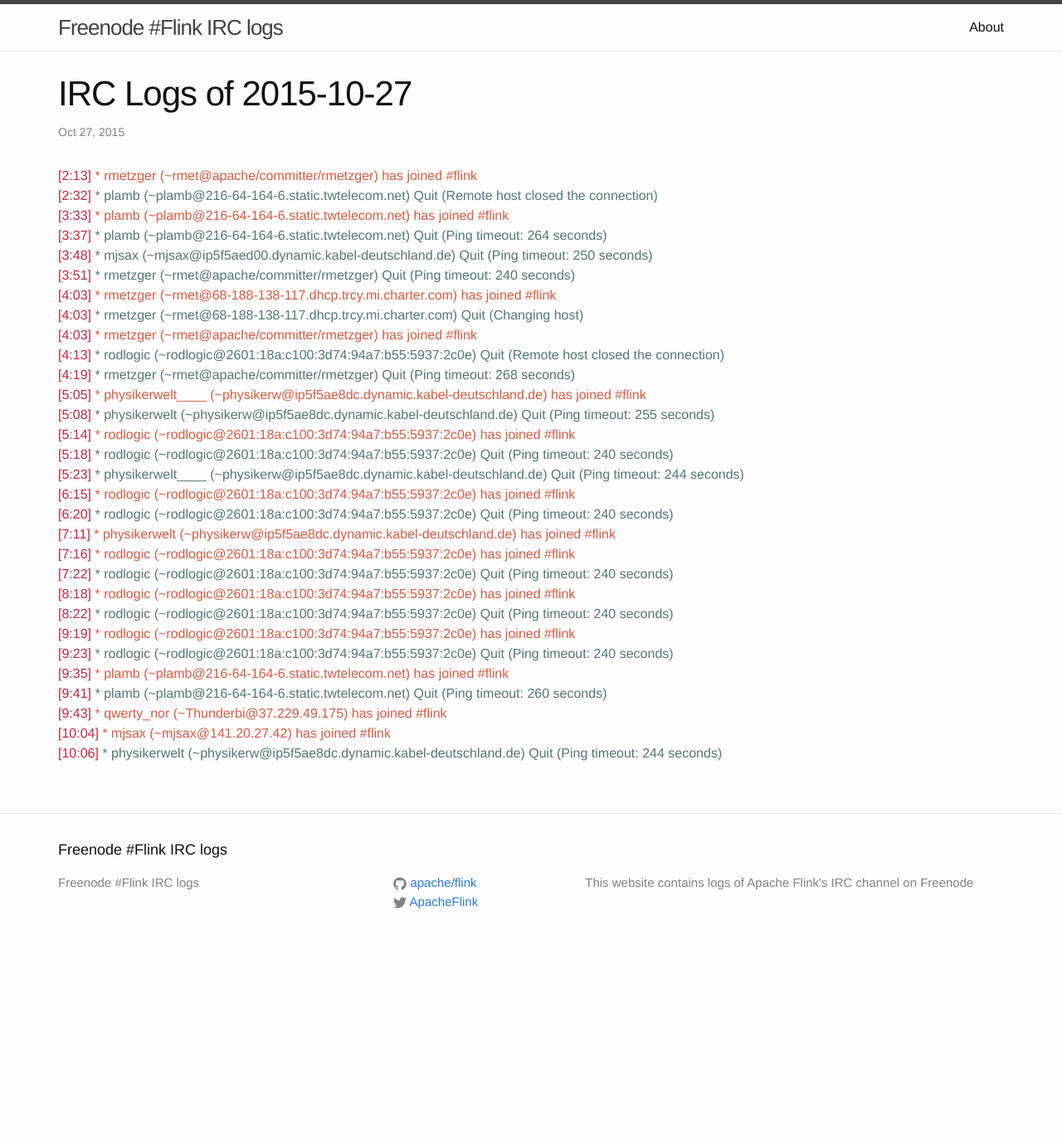
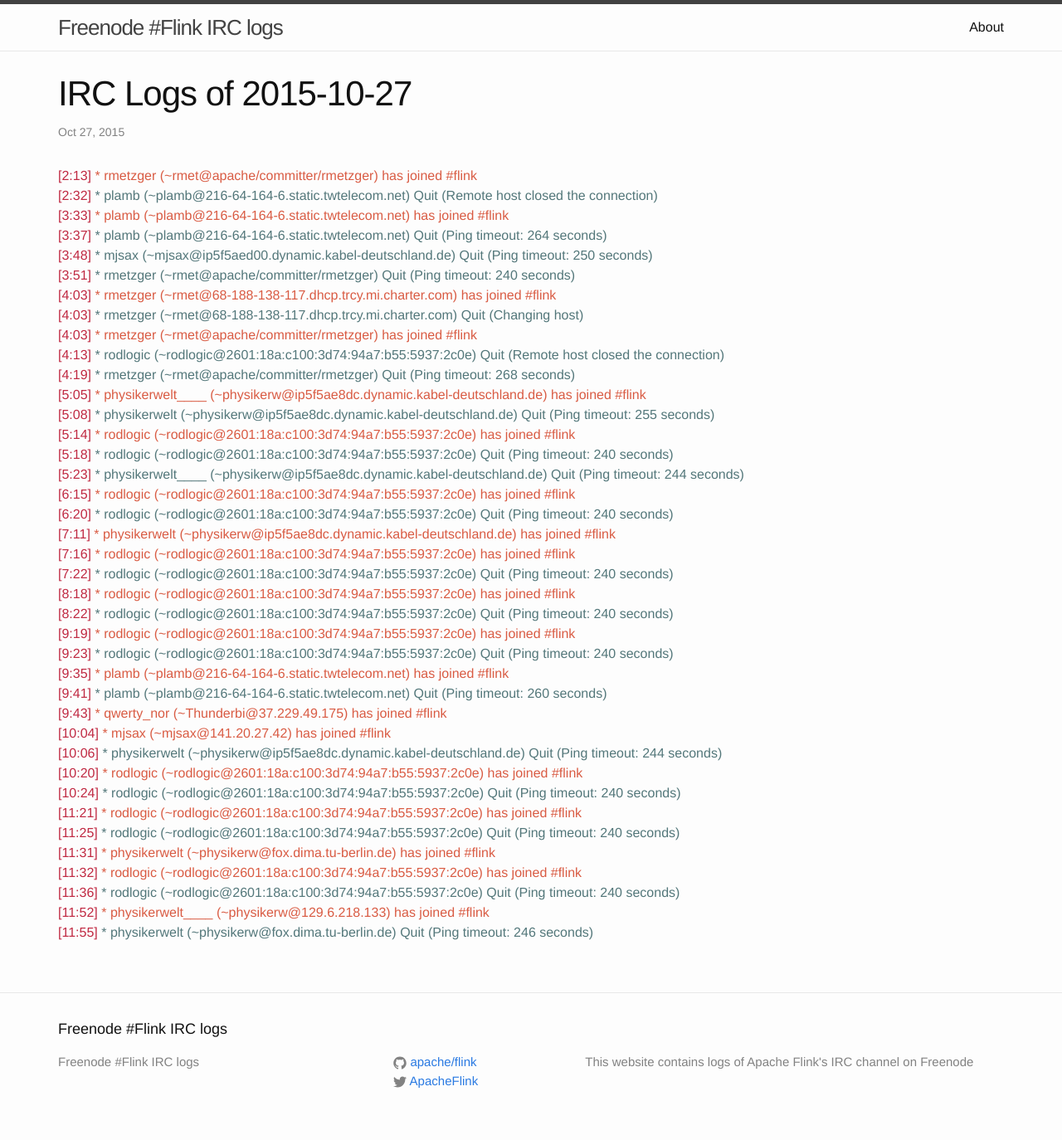
Before and after one commit to flink-irc-logs/flink-irc-logs.github.io, a Jekyll site: the page built from _posts/2015-10-27-logs.markdown, in a window 1280 px wide. Shown: the whole page at 83% size. Built offline with Jekyll 4.4.1, drawn with Linux system fonts in a browser that asks for light colours; before the commit the page ends 1158 px from its top, so only the background shows below that.

Commit message:
Update of the logs on Tue Oct 27 12:15:21 CET 2015

```diff
--- a/_posts/2015-10-27-logs.markdown
+++ b/_posts/2015-10-27-logs.markdown
@@ -34,3 +34,12 @@
 <span class="irc-date">[9:43]</span> <span class="irc-green">* qwerty_nor (~Thunderbi@37.229.49.175) has joined #flink</span><br />
 <span class="irc-date">[10:04]</span> <span class="irc-green">* mjsax (~mjsax@141.20.27.42) has joined #flink</span><br />
 <span class="irc-date">[10:06]</span> <span class="irc-navy">* physikerwelt (~physikerw@ip5f5ae8dc.dynamic.kabel-deutschland.de) Quit (Ping timeout: 244 seconds)</span><br />
+<span class="irc-date">[10:20]</span> <span class="irc-green">* rodlogic (~rodlogic@2601:18a:c100:3d74:94a7:b55:5937:2c0e) has joined #flink</span><br />
+<span class="irc-date">[10:24]</span> <span class="irc-navy">* rodlogic (~rodlogic@2601:18a:c100:3d74:94a7:b55:5937:2c0e) Quit (Ping timeout: 240 seconds)</span><br />
+<span class="irc-date">[11:21]</span> <span class="irc-green">* rodlogic (~rodlogic@2601:18a:c100:3d74:94a7:b55:5937:2c0e) has joined #flink</span><br />
+<span class="irc-date">[11:25]</span> <span class="irc-navy">* rodlogic (~rodlogic@2601:18a:c100:3d74:94a7:b55:5937:2c0e) Quit (Ping timeout: 240 seconds)</span><br />
+<span class="irc-date">[11:31]</span> <span class="irc-green">* physikerwelt (~physikerw@fox.dima.tu-berlin.de) has joined #flink</span><br />
+<span class="irc-date">[11:32]</span> <span class="irc-green">* rodlogic (~rodlogic@2601:18a:c100:3d74:94a7:b55:5937:2c0e) has joined #flink</span><br />
+<span class="irc-date">[11:36]</span> <span class="irc-navy">* rodlogic (~rodlogic@2601:18a:c100:3d74:94a7:b55:5937:2c0e) Quit (Ping timeout: 240 seconds)</span><br />
+<span class="irc-date">[11:52]</span> <span class="irc-green">* physikerwelt____ (~physikerw@129.6.218.133) has joined #flink</span><br />
+<span class="irc-date">[11:55]</span> <span class="irc-navy">* physikerwelt (~physikerw@fox.dima.tu-berlin.de) Quit (Ping timeout: 246 seconds)</span><br />
```
